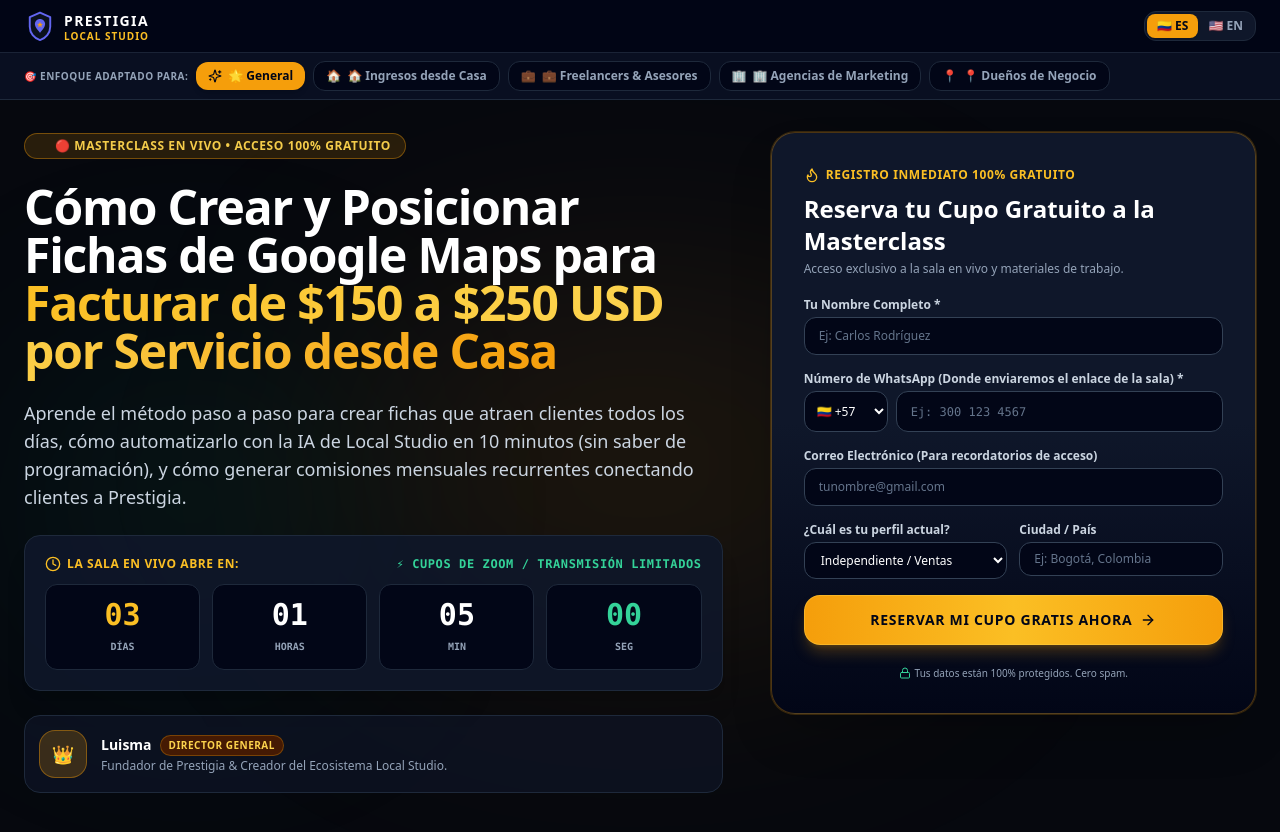
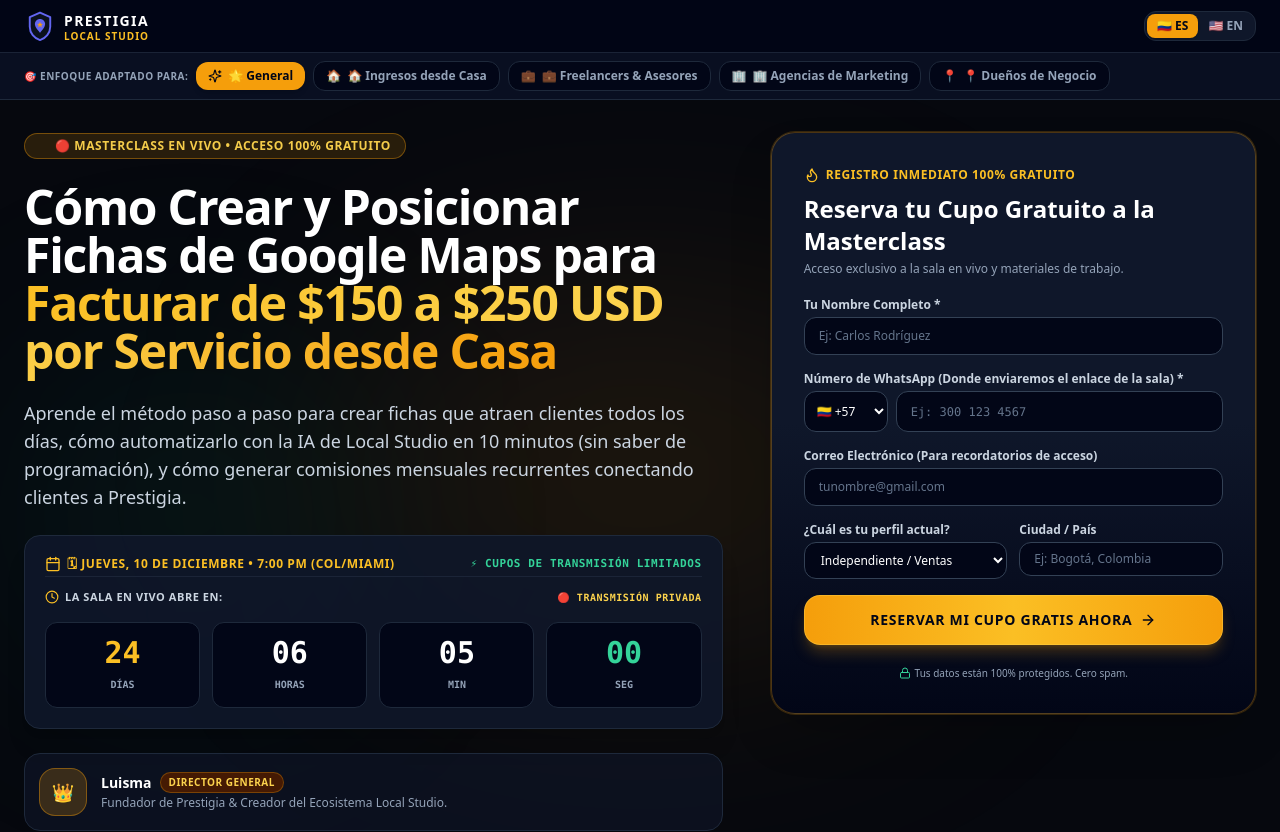
Before and after one commit to prestigia-spec/prestigia, a Next.js app: page /masterclass in a window 1280 px wide. Shown: the top 832 px of the page. Built offline with nearby package versions, Linux system fonts and the light colour scheme.

Commit message:
fix(masterclass): set official date to Dec 10 2026 7PM and update live countdown

```diff
--- a/src/app/masterclass/page.tsx
+++ b/src/app/masterclass/page.tsx
@@ -287,20 +287,16 @@ function MasterclassContent() {
   const isEn = lang === 'en';
   const copy = isEn ? COPIES_EN[selectedAngle] : COPIES_ES[selectedAngle];
 
-  // Countdown Timer: Targets the upcoming Thursday at 7:00 PM Colombia time
+  // Countdown Timer: Targets official date: Jueves 10 de Diciembre 2026 at 7:00 PM Colombia/Miami time (2026-12-10T19:00:00-05:00)
   const targetDate = useMemo(() => {
-    const d = new Date();
-    // Default to 4 days from now at 19:00 (7:00 PM)
-    d.setDate(d.getDate() + 3);
-    d.setHours(19, 0, 0, 0);
-    return d;
+    return new Date('2026-12-10T19:00:00-05:00');
   }, []);
 
   const [timeLeft, setTimeLeft] = useState<{ days: number; hours: number; minutes: number; seconds: number }>({
-    days: 3,
-    hours: 8,
-    minutes: 42,
-    seconds: 15,
+    days: 21,
+    hours: 6,
+    minutes: 15,
+    seconds: 0,
   });
 
   useEffect(() => {
@@ -511,14 +507,24 @@ function MasterclassContent() {
               </p>
 
               {/* CONTADOR REGRESIVO HACIA EL EVENTO EN VIVO */}
-              <div className="p-4 sm:p-5 rounded-2xl bg-slate-900/90 border border-slate-800 shadow-xl space-y-2">
-                <div className="flex items-center justify-between text-xs font-bold text-slate-400 uppercase tracking-wider">
+              <div className="p-4 sm:p-5 rounded-2xl bg-slate-900/90 border border-slate-800 shadow-xl space-y-3">
+                <div className="flex flex-col sm:flex-row sm:items-center justify-between gap-1 text-xs font-bold text-slate-400 uppercase tracking-wider pb-1 border-b border-slate-800/80">
                   <span className="flex items-center gap-1.5 text-amber-400">
-                    <Clock className="w-4 h-4" />
+                    <Calendar className="w-4 h-4 text-amber-400" />
+                    <span>{isEn ? '🗓 Thursday, Dec 10 • 7:00 PM EST' : '🗓 Jueves, 10 de Diciembre • 7:00 PM (Col/Miami)'}</span>
+                  </span>
+                  <span className="text-emerald-400 font-mono text-[11px]">
+                    {isEn ? '⚡ Limited Seats Available' : '⚡ Cupos de Transmisión Limitados'}
+                  </span>
+                </div>
+
+                <div className="flex items-center justify-between text-[11px] text-slate-400 font-bold uppercase tracking-wider">
+                  <span className="flex items-center gap-1.5 text-slate-300">
+                    <Clock className="w-3.5 h-3.5 text-amber-400" />
                     <span>{isEn ? 'Opening Live Room in:' : 'La sala en vivo abre en:'}</span>
                   </span>
-                  <span className="text-emerald-400 font-mono">
-                    {isEn ? '⚡ Limited Seats Available' : '⚡ Cupos de Zoom / Transmisión Limitados'}
+                  <span className="text-amber-300 font-mono text-[10px]">
+                    {isEn ? '🔴 Live Private Session' : '🔴 Transmisión Privada'}
                   </span>
                 </div>
 
```
